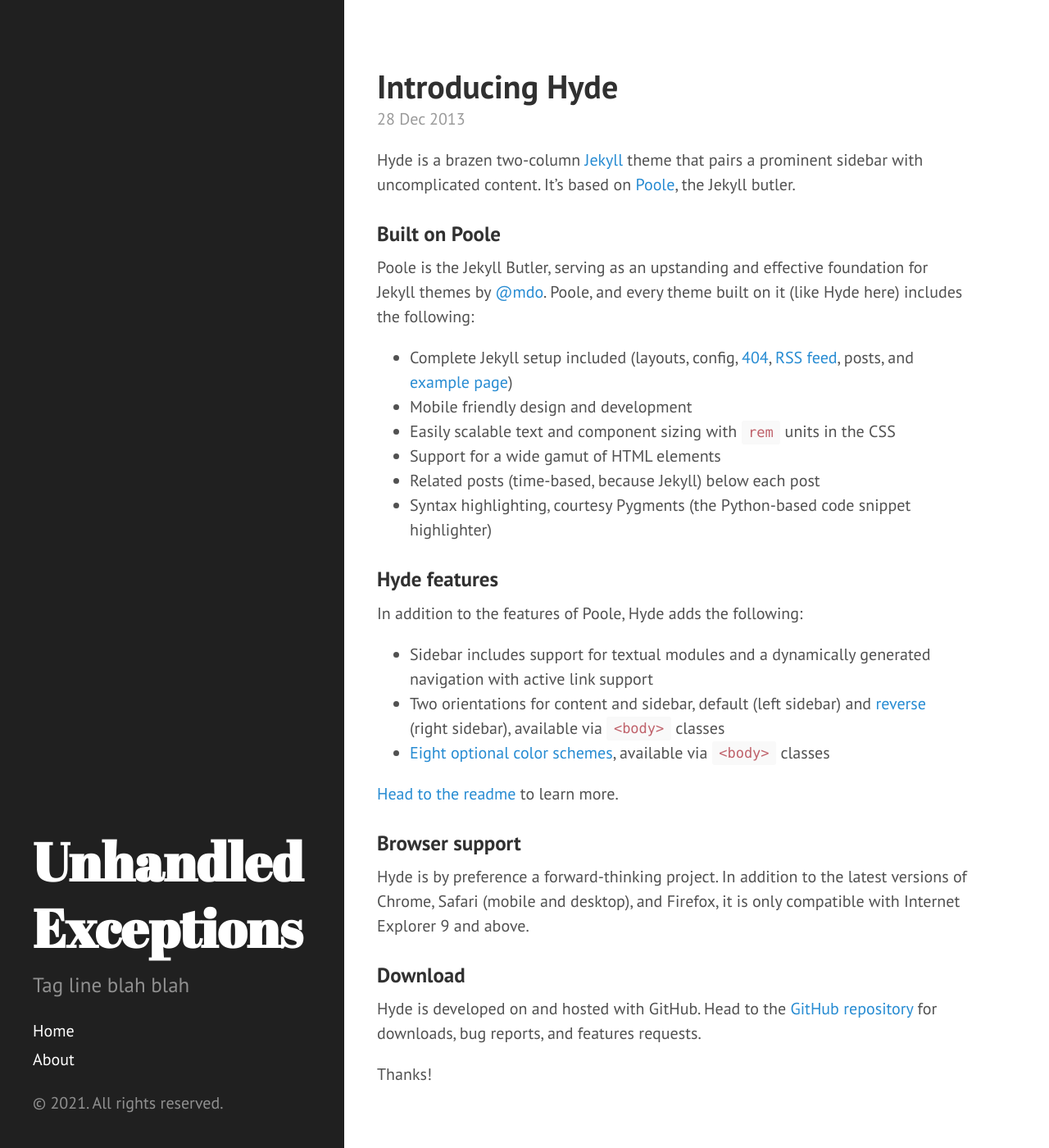
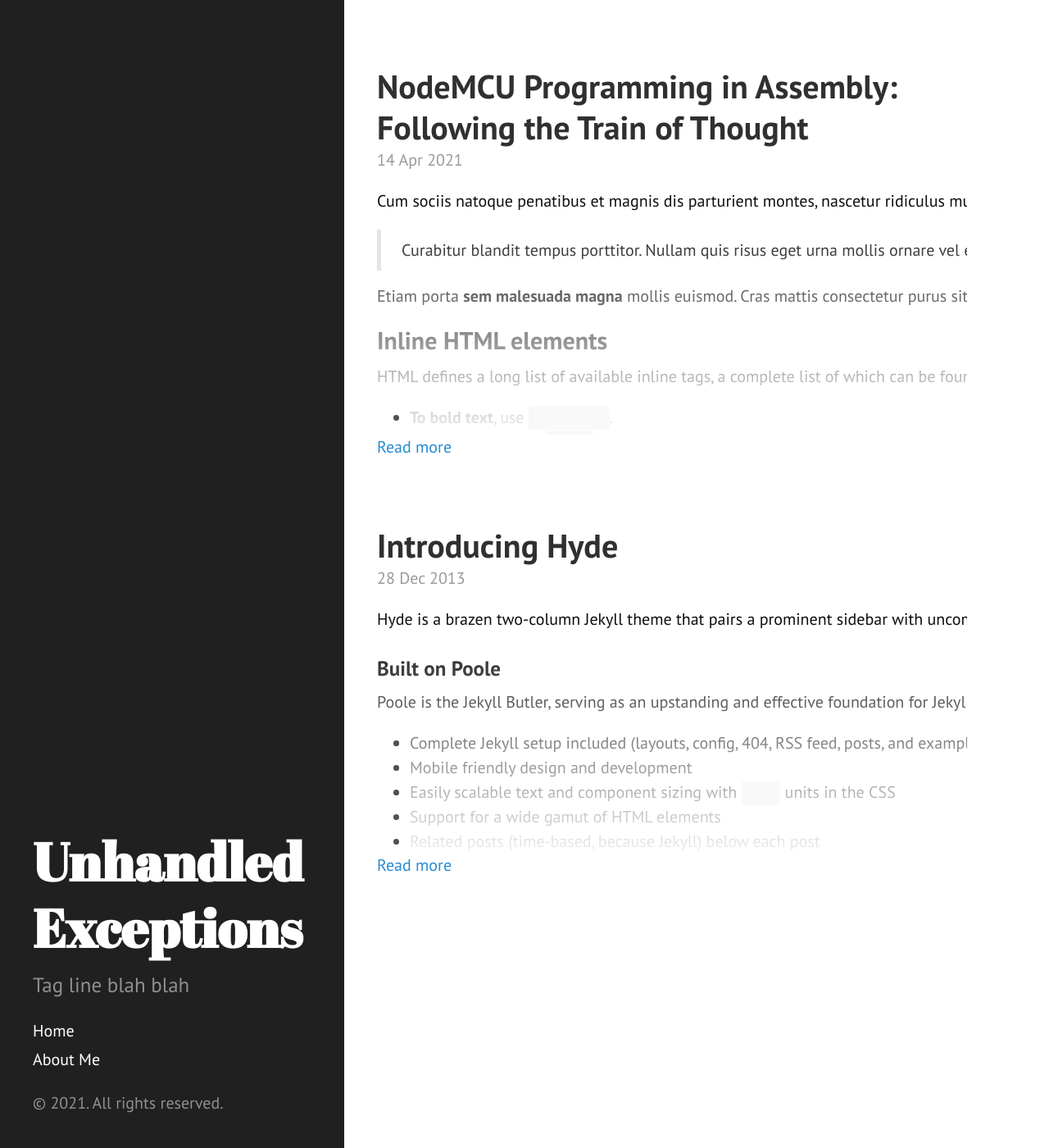
Before and after one commit to vedangnaik/vedangnaik.github.io, a Jekyll site: the page built from index.html, in a window 1280 px wide and 1400 px high. Shown: the whole window at 82% size. Built offline with Jekyll 4.4.1, drawn with Linux system fonts in a browser that asks for light colours; the list of posts is cut into pages by our own code; some of the changed text lies outside the part shown.

Commit message:
Removed unnecessary stuff, added faded summaries to posts

```diff
--- a/_config.yml
+++ b/_config.yml
@@ -17,10 +17,4 @@ author:
 
 paginate:         5
 
-# Custom vars
-version:          2.1.0
-
-github:
-  repo:           https://github.com/vedangnaik
-
 plugins: [jekyll-paginate]
--- a/_includes/sidebar.html
+++ b/_includes/sidebar.html
@@ -2,7 +2,7 @@
   <div class="container sidebar-sticky">
     <div class="sidebar-about">
       <h1>
-        <a href="{{ site.baseurl }}">
+        <a href="{{ site.baseurl }}/">
           {{ site.title }}
         </a>
       </h1>
--- a/_posts/2012-02-06-whats-jekyll.md
+++ /dev/null
@@ -1,12 +0,0 @@
----
-layout: post
-title: What's Jekyll?
----
-
-[Jekyll](http://jekyllrb.com) is a static site generator, an open-source tool for creating simple yet powerful websites of all shapes and sizes. From [the project's readme](https://github.com/mojombo/jekyll/blob/master/README.markdown):
-
-  > Jekyll is a simple, blog aware, static site generator. It takes a template directory [...] and spits out a complete, static website suitable for serving with Apache or your favorite web server. This is also the engine behind GitHub Pages, which you can use to host your project’s page or blog right here from GitHub.
-
-It's an immensely useful tool and one we encourage you to use here with Hyde.
-
-Find out more by [visiting the project on GitHub](https://github.com/mojombo/jekyll).
--- a/_posts/2012-02-07-example-content.md
+++ b/_posts/2021-04-14-nodemcu-assembly.md
@@ -1,12 +1,7 @@
 ---
 layout: post
-title: Example content
+title: "NodeMCU Programming in Assembly: Following the Train of Thought"
 ---
-
-
-<div class="message">
-  Howdy! This is an example blog post that shows several types of HTML content supported in this theme.
-</div>
 
 Cum sociis natoque penatibus et magnis <a href="#">dis parturient montes</a>, nascetur ridiculus mus. *Aenean eu leo quam.* Pellentesque ornare sem lacinia quam venenatis vestibulum. Sed posuere consectetur est at lobortis. Cras mattis consectetur purus sit amet fermentum.
 
--- a/about.md
+++ b/about.md
@@ -1,13 +1,12 @@
 ---
 layout: page
-title: About
+title: About Me
 ---
 
-<p class="message">
-  Hey there! This page is included as an example. Feel free to customize it for your own use upon downloading. Carry on!
-</p>
+Hey there! I'm Vedang, a computer science student at the University of Toronto. I periodically get interested in various topics, and sometimes even get around to documenting them here.
 
-In the novel, *The Strange Case of Dr. Jeykll and Mr. Hyde*, Mr. Poole is Dr. Jekyll's virtuous and loyal butler. Similarly, Poole is an upstanding and effective butler that helps you build Jekyll themes. It's made by [@mdo](https://twitter.com/mdo).
+* GitHub: https://github.com/vedangnaik
+* LinkedIn: https://www.linkedin.com/in/vedang-naik/
 
 There are currently two themes built on Poole:
 
--- a/index.html
+++ b/index.html
@@ -14,12 +14,19 @@ title: Home
 
     <span class="post-date">{{ post.date | date_to_string }}</span>
 
-    {{ post.content }}
+    <div class="post-summary">
+      <div class="post-summary-fade">
+        {{ post.content }}
+      </div>
+    </div>
+    <a href="{{ post.url }}">
+      Read more
+    </a>
   </div>
   {% endfor %}
 </div>
 
-<div class="pagination">
+<!-- <div class="pagination">
   {% if paginator.next_page %}
     <a class="pagination-item older" href="{{ site.baseurl }}page{{paginator.next_page}}">Older</a>
   {% else %}
@@ -34,4 +41,4 @@ title: Home
   {% else %}
     <span class="pagination-item newer">Newer</span>
   {% endif %}
-</div>
+</div> -->
--- a/public/css/hyde.css
+++ b/public/css/hyde.css
@@ -248,3 +248,17 @@ a.sidebar-nav-item:focus {
 .theme-base-0f .related-posts li a:hover {
   color: #8f5536;
 }
+
+/* My custom stuff */
+.post-summary {
+  text-overflow: ellipsis;
+  white-space: nowrap;
+  overflow: hidden;
+  height: 15rem;
+}
+.post-summary-fade {
+  background-image: linear-gradient(#000000, rgba(0,0,0,0));
+  -webkit-background-clip: text;
+  -webkit-text-fill-color: transparent;
+  height: 16rem;
+}
```
Also changed, not shown: 1 other file.
